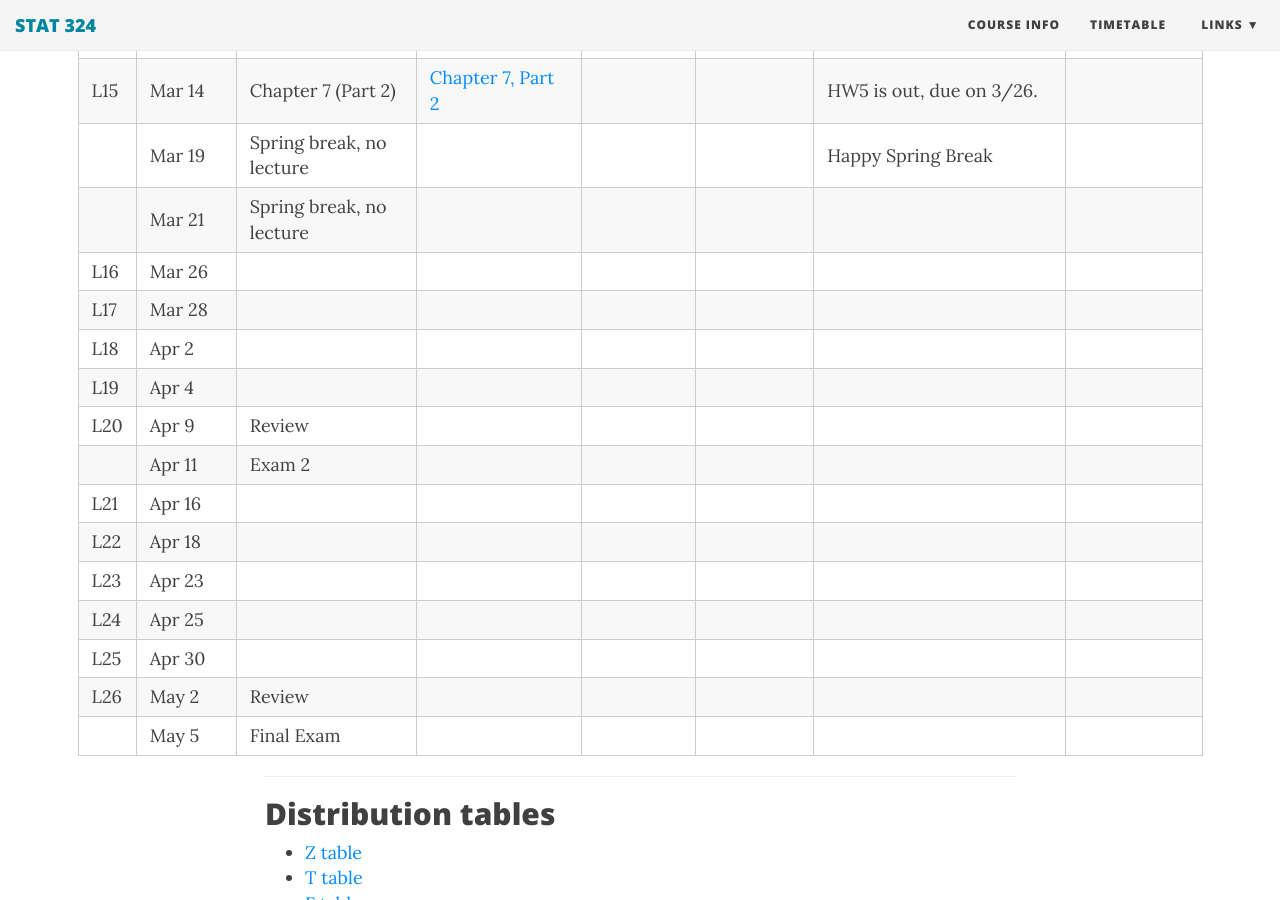
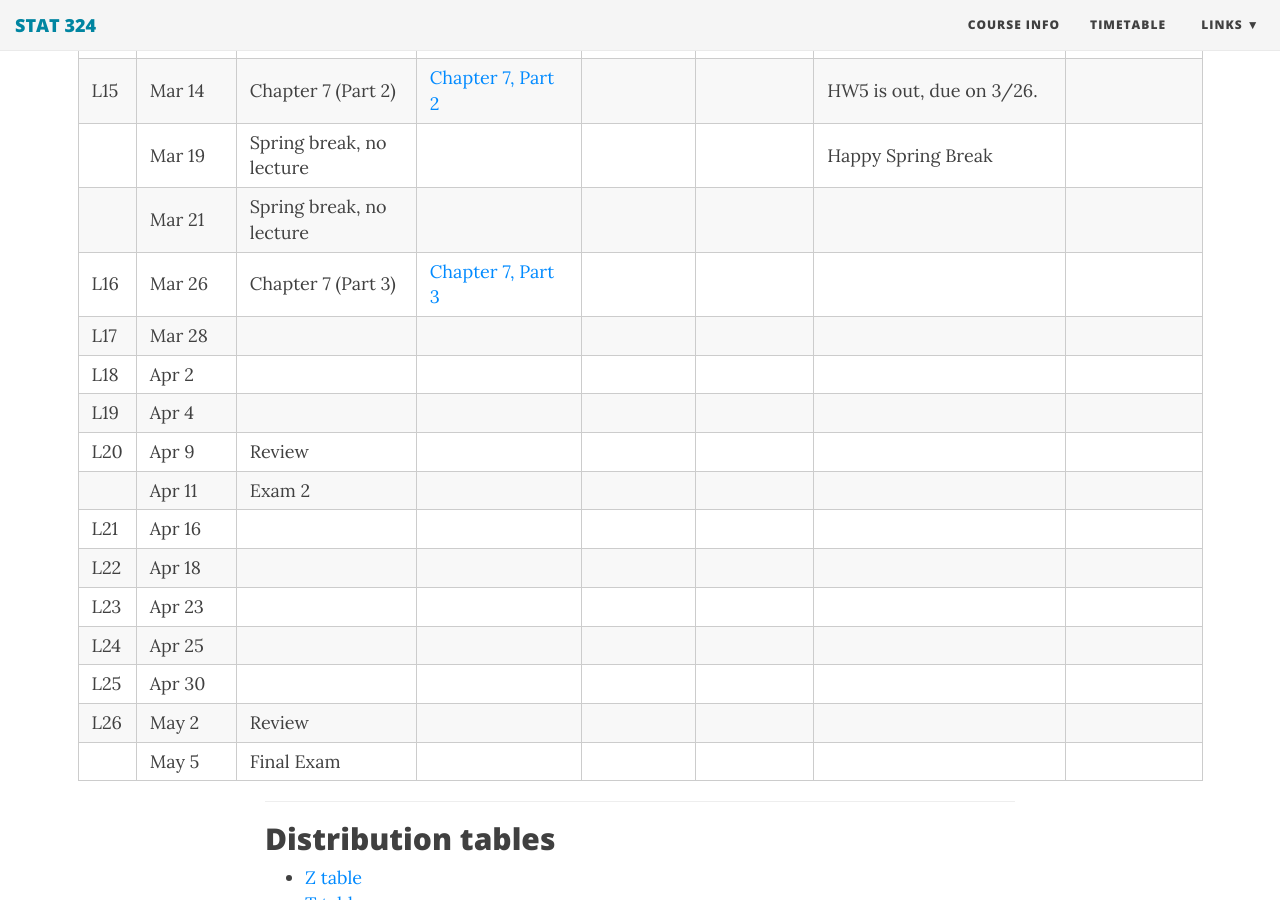
Before and after one commit to duzhewang/stat324, a Jekyll site: the page built from timetable.md, in a window 1280 px wide and 900 px high, scrolled down 1667 px. Built offline with Jekyll 4.4.1, drawn with Linux system fonts in a browser that asks for light colours; nearby versions of some CDN libraries.

Commit message:
Update timetable.md

```diff
--- a/timetable.md
+++ b/timetable.md
@@ -27,7 +27,7 @@
 |L15| Mar 14 | Chapter 7 (Part 2) | [Chapter 7, Part 2](https://github.com/dzwang91/stat324/raw/gh-pages/lectures/chapter7-2.pdf)  |   |  |   HW5 is out, due on 3/26.   |      |
 | | Mar 19 | Spring break, no lecture | |    |      |   Happy Spring Break   |      |
 | | Mar 21 | Spring break, no lecture |   |       |      |      |      |
-| L16   | Mar 26 |   |       |      |      |      |
+| L16   | Mar 26 | Chapter 7 (Part 3)  |  [Chapter 7, Part 3](https://github.com/dzwang91/stat324/raw/gh-pages/lectures/chapter7-3.pdf)      |      |      |      |
 | L17   | Mar 28 |  |       |      |      |      |
 |L18 | Apr 2 |  |  |      | |      |
 |L19 | Apr 4 |   |    |     | |   |  |
```
